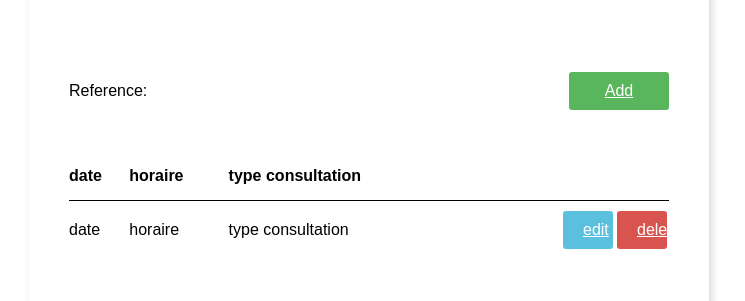
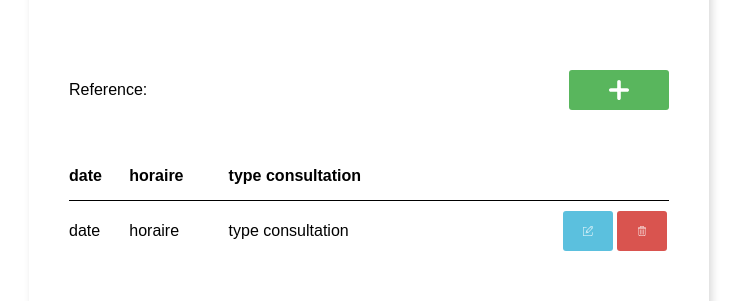
Before and after one commit to ayoubmehd/brief-6-frontend, a Vue app: page /rendez-vous in a window 1280 px wide. Shown: the part 265-566 px from the top of the page, without its empty margins (271-1016 px from the left). Built offline with nearby package versions, Linux system fonts and the light colour scheme.

Commit message:
feat: add icon component to rendez vous

```diff
--- a/src/views/RendezVous.vue
+++ b/src/views/RendezVous.vue
@@ -11,7 +11,7 @@
           tag="router-link"
           size="md"
         >
-          Add
+          <b6f-icon svg="add"></b6f-icon>
         </b6f-button>
       </div>
     </div>
@@ -21,17 +21,18 @@
         <td>horaire</td>
         <td>type consultation</td>
         <td>
-          <b6f-button tag="a" href="#" class="table-link" size="sm"
-            >edit</b6f-button
-          >
+          <b6f-button tag="a" href="#" class="table-link" size="sm">
+            <b6f-icon svg="edit"></b6f-icon>
+          </b6f-button>
           <b6f-button
             tag="a"
             class="table-link"
             size="sm"
             :style="{ 'background-color': '#d9544f' }"
             href="#"
-            >delete</b6f-button
           >
+            <b6f-icon svg="delete"></b6f-icon>
+          </b6f-button>
         </td>
       </tr>
     </b6f-table>
@@ -42,6 +43,7 @@
 import B6fCard from "../components/ui-elements/b6f-card.vue";
 import B6fButton from "../components/ui-elements/b6f-button.vue";
 import B6fTable from "../components/ui-elements/b6f-table.vue";
+import B6fIcon from "../components/ui-elements/b6f-icon.vue";
 
 export default {
   name: "RendezVous",
@@ -49,6 +51,7 @@ export default {
     B6fTable,
     B6fCard,
     B6fButton,
+    B6fIcon,
   },
 };
 </script>
```
